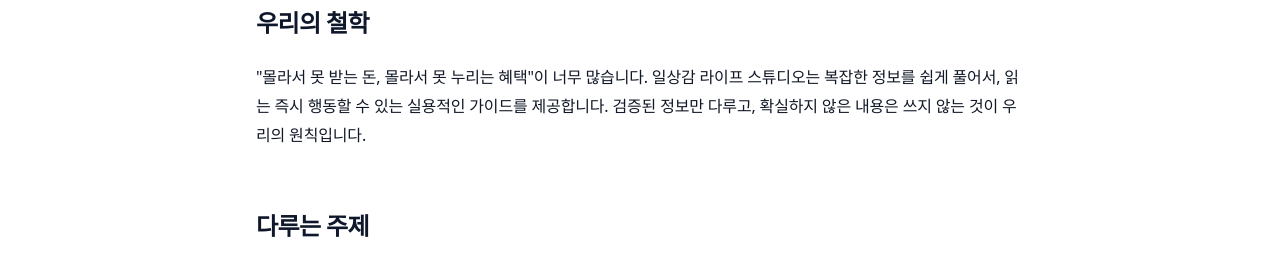
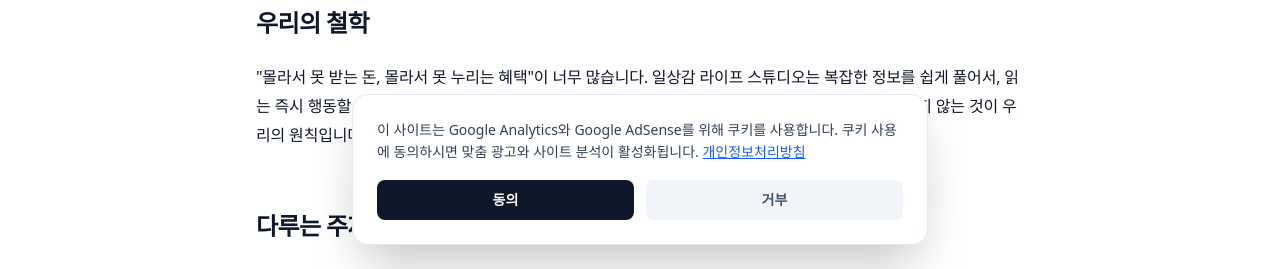
Before and after one commit to cominam7-web/blog, a Next.js app: page /about in a window 1280 px wide. Shown: the part 531-800 px from the top of the page. Built offline with nearby package versions, Linux system fonts and the light colour scheme; no server answers.

Commit message:
Add cookie consent banner + fix mixed content
- 쿠키 동의 배너 추가 (GDPR/AdSense 필수 요건)
- 카카오 채널 링크 HTTP→HTTPS 수정 (mixed content 해소)

Co-Authored-By: Claude Opus 4.6 (1M context) <noreply@anthropic.com>

```diff
--- a/src/app/layout.tsx
+++ b/src/app/layout.tsx
@@ -3,6 +3,7 @@ import { Geist, Geist_Mono, Noto_Sans_KR } from "next/font/google";
 import Script from "next/script";
 import "./globals.css";
 import Footer from "@/components/Footer";
+import CookieConsent from "@/components/CookieConsent";
 
 const gaId = process.env.NEXT_PUBLIC_GA_MEASUREMENT_ID;
 const adsenseId = process.env.NEXT_PUBLIC_ADSENSE_CLIENT_ID;
@@ -112,6 +113,7 @@ export default function RootLayout({
             {children}
           </div>
           <Footer />
+          <CookieConsent />
         </div>
       </body>
     </html>
--- /dev/null
+++ b/src/components/CookieConsent.tsx
@@ -0,0 +1,60 @@
+'use client';
+
+import { useState, useEffect } from 'react';
+
+const CONSENT_KEY = 'cookie-consent';
+
+export default function CookieConsent() {
+    const [visible, setVisible] = useState(false);
+
+    useEffect(() => {
+        const consent = localStorage.getItem(CONSENT_KEY);
+        if (!consent) {
+            setVisible(true);
+        }
+    }, []);
+
+    const accept = () => {
+        localStorage.setItem(CONSENT_KEY, 'accepted');
+        setVisible(false);
+    };
+
+    const decline = () => {
+        localStorage.setItem(CONSENT_KEY, 'declined');
+        setVisible(false);
+        // GA/AdSense 쿠키 비활성화
+        if (typeof window !== 'undefined') {
+            (window as any)['ga-disable-G-JSBSZH7QEG'] = true;
+        }
+    };
+
+    if (!visible) return null;
+
+    return (
+        <div className="fixed bottom-0 inset-x-0 z-50 p-4 sm:p-6">
+            <div className="max-w-xl mx-auto bg-white border border-slate-200 rounded-2xl shadow-2xl p-5 sm:p-6">
+                <p className="text-sm text-slate-700 leading-relaxed mb-4">
+                    이 사이트는 Google Analytics와 Google AdSense를 위해 쿠키를 사용합니다.
+                    쿠키 사용에 동의하시면 맞춤 광고와 사이트 분석이 활성화됩니다.{' '}
+                    <a href="/privacy" className="text-blue-600 underline hover:text-blue-800">
+                        개인정보처리방침
+                    </a>
+                </p>
+                <div className="flex items-center gap-3">
+                    <button
+                        onClick={accept}
+                        className="flex-1 bg-slate-900 text-white text-sm font-bold py-2.5 px-4 rounded-lg hover:bg-blue-600 transition-colors"
+                    >
+                        동의
+                    </button>
+                    <button
+                        onClick={decline}
+                        className="flex-1 bg-slate-100 text-slate-600 text-sm font-bold py-2.5 px-4 rounded-lg hover:bg-slate-200 transition-colors"
+                    >
+                        거부
+                    </button>
+                </div>
+            </div>
+        </div>
+    );
+}
--- a/src/components/Header.tsx
+++ b/src/components/Header.tsx
@@ -433,7 +433,7 @@ export default function Header() {
                                 <svg className="w-3 h-3" fill="currentColor" viewBox="0 0 24 24"><path d="M23.495 6.205a3.007 3.007 0 0 0-2.088-2.088c-1.87-.501-9.396-.501-9.396-.501s-7.507-.01-9.396.501A3.007 3.007 0 0 0 .527 6.205a31.247 31.247 0 0 0-.522 5.805 31.247 31.247 0 0 0 .522 5.783 3.007 3.007 0 0 0 2.088 2.088c1.868.502 9.396.502 9.396.502s7.506 0 9.396-.502a3.007 3.007 0 0 0 2.088-2.088 31.247 31.247 0 0 0 .5-5.783 31.247 31.247 0 0 0-.5-5.805zM9.609 15.601V8.408l6.264 3.602z" /></svg>
                             </a>
                             )}
-                            <a href="http://pf.kakao.com/_aWxnZX" target="_blank" rel="noopener noreferrer" className="w-7 h-7 border-2 border-slate-900 rounded-full flex items-center justify-center hover:bg-[#FEE500] hover:border-[#FEE500] transition-colors" aria-label="카카오 채널">
+                            <a href="https://pf.kakao.com/_aWxnZX" target="_blank" rel="noopener noreferrer" className="w-7 h-7 border-2 border-slate-900 rounded-full flex items-center justify-center hover:bg-[#FEE500] hover:border-[#FEE500] transition-colors" aria-label="카카오 채널">
                                 <svg className="w-3 h-3" fill="currentColor" viewBox="0 0 24 24"><path d="M12 3C6.477 3 2 6.463 2 10.691c0 2.65 1.753 4.992 4.416 6.376l-1.128 4.147a.5.5 0 00.768.544l4.87-3.214c.357.031.718.047 1.074.047 5.523 0 10-3.463 10-7.9S17.523 3 12 3z" /></svg>
                             </a>
                         </div>
```
